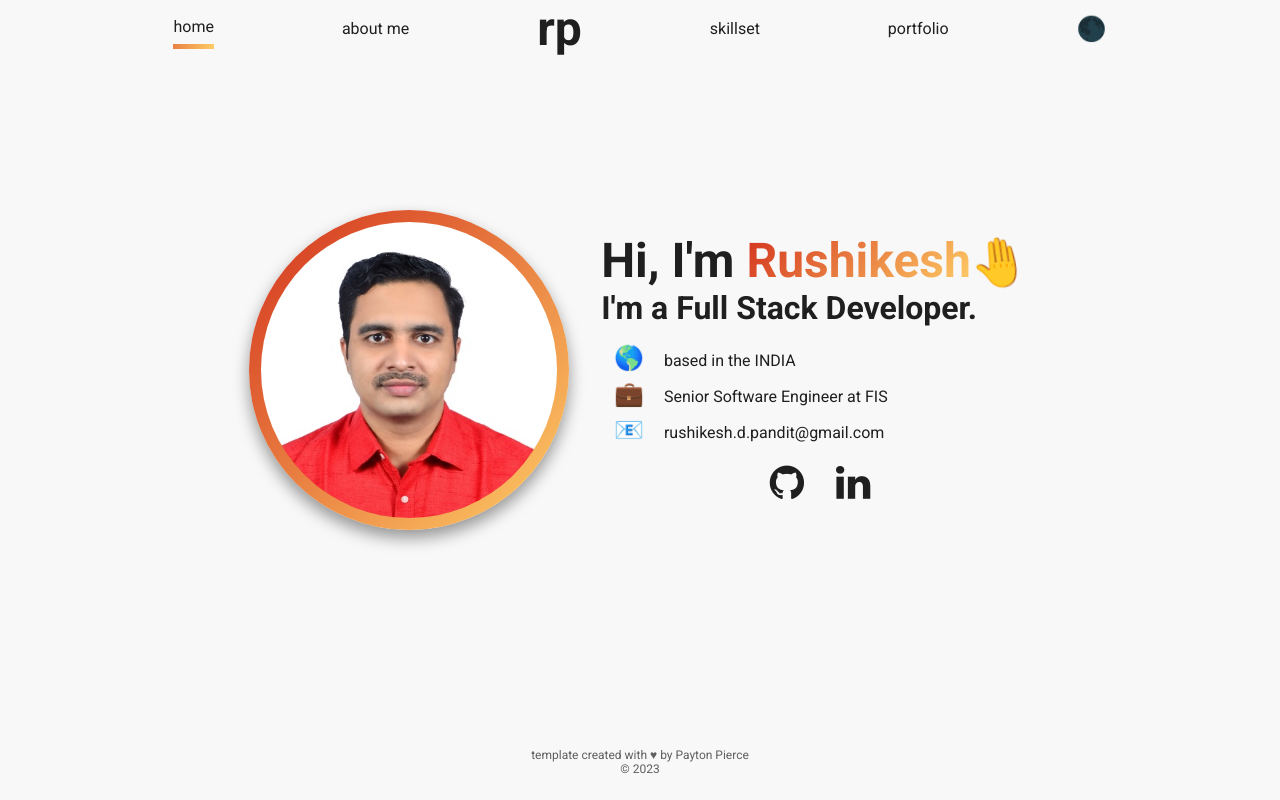
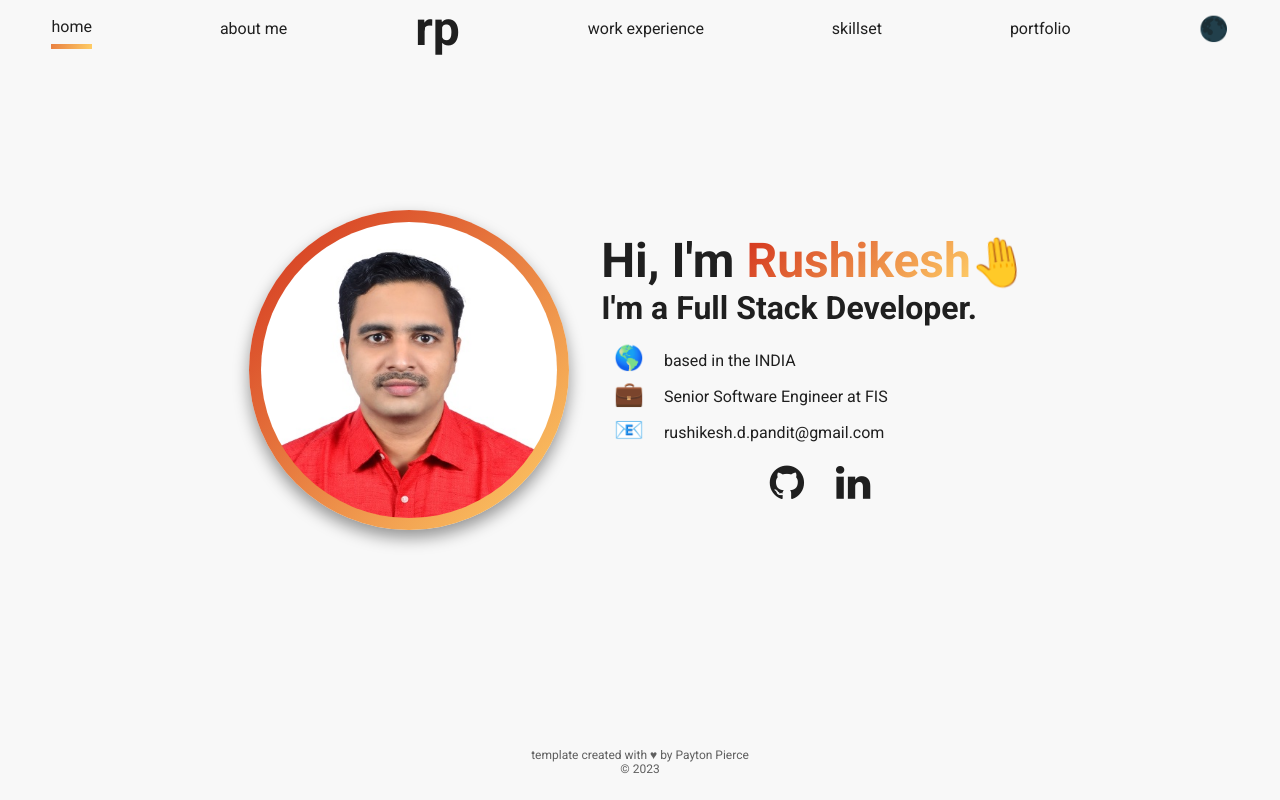
Before and after one commit to rushikeshpandit/my_portfolio, a React (Create React App) app: page / in a window 1280 px wide. Built offline with nearby package versions, Linux system fonts and the light colour scheme; the HTML template or start-up script is replaced by a standard one.

Commit message:
Added work experience tab.

```diff
--- a/package.json
+++ b/package.json
@@ -20,13 +20,14 @@
     "react": "^17.0.2",
     "react-dom": "^17.0.2",
     "react-router-dom": "^6.3.0",
-    "react-scripts": "^5.0.1",
+    "react-scripts": "5.0.1",
+    "react-vertical-timeline-component": "3.6.0",
     "sass": "^1.54.5",
     "typescript": "^4.7.4"
   },
   "scripts": {
     "start": "react-scripts start",
-    "build": "react-scripts build",
+    "build": "react-scripts  build",
     "test": "react-scripts test",
     "eject": "react-scripts eject"
   },
--- a/src/components/BaseLayout.js
+++ b/src/components/BaseLayout.js
@@ -7,6 +7,7 @@ import Portfolio from "./portfolio/Portfolio";
 import Skillset from "./skillset/Skillset";
 import {Route, Routes} from "react-router-dom";
 import {Box, Grid} from "@mui/material";
+import Experience from './experience/Experience';
 
 export default function BaseLayout() {
    let [darkMode, setDarkMode] = useState(false);
@@ -41,6 +42,7 @@ export default function BaseLayout() {
                   <Route exact path={'/about'} element={<About/>}/>
                   <Route exact path={'/portfolio'} element={<Portfolio/>}/>
                   <Route exact path={'/skillset'} element={<Skillset/>}/>
+                  <Route exact path={'/experience'} element={<Experience/>}/>
                </Routes>
             </Grid>
             <Grid item>
--- a/src/components/Navbar.js
+++ b/src/components/Navbar.js
@@ -21,6 +21,11 @@ const links = [
         type: 'initials',
         to: '/',
         active: 'home'
+    },
+    {
+        name: 'Work Experience',
+        to: '/experience',
+        active: 'work experience'
     },
     {
         name: 'Skillset',
--- /dev/null
+++ b/src/components/experience/Experience.js
@@ -0,0 +1,90 @@
+import React from "react";
+import { info } from "../../info/Info";
+import {
+  VerticalTimeline,
+  VerticalTimelineElement,
+} from "react-vertical-timeline-component";
+import "react-vertical-timeline-component/style.min.css";
+import colors from '../../variables.modules.scss';
+
+export default function Experience() {
+  const experiences = info.experience;
+
+  function experienceTimeline() {
+    return (
+      <>
+        {experiences.map((experience, index) => {
+          switch (experience.isWork) {
+            case true:
+              return (
+                <VerticalTimelineElement
+                  className="vertical-timeline-element--work"
+                  contentStyle={{
+                    background: "rgb(33, 150, 243)",
+                    color: "#fff",
+                  }}
+                  contentArrowStyle={{
+                    borderRight: "7px solid  rgb(33, 150, 243)",
+                  }}
+                  date={experience.duration}
+                  iconStyle={{ background: "rgb(33, 150, 243)", color: "#fff" }}
+                  // icon={<WorkIcon />}
+                >
+                  <h3 className="vertical-timeline-element-title">
+                    {experience.company}{" "}
+                  </h3>
+                  <h3 className="vertical-timeline-element-title">
+                    {experience.designation}
+                  </h3>
+                  <h4 className="vertical-timeline-element-subtitle">
+                    {experience.location}
+                  </h4>
+                  <p>{experience.role}</p>
+                  {experience.achievement && (
+                    <p>
+                      {experience.achievement}
+                    </p>
+                  )}
+                </VerticalTimelineElement>
+              );
+
+            default:
+              return (
+                <VerticalTimelineElement
+                  className="vertical-timeline-element--education"
+                  contentStyle={{
+                    background: "rgb(33, 150, 243)",
+                    color: "#fff",
+                  }}
+                  contentArrowStyle={{
+                    borderRight: "7px solid  rgb(33, 150, 243)",
+                  }}
+                  date={experience.duration}
+                  iconStyle={{ background: "rgb(33, 150, 243)", color: "#fff" }}
+                  // icon={<WorkIcon />}
+                >
+                  <h3 className="vertical-timeline-element-title">
+                    {experience.degree}{" "}
+                  </h3>
+                  <h3 className="vertical-timeline-element-title">
+                    {experience.college}
+                  </h3>
+                  <h4 className="vertical-timeline-element-subtitle">
+                    {experience.university}
+                  </h4>
+                  <p>{experience.role}</p>
+                  {experience.achievement && (
+                    <p>
+                      {experience.achievement}
+                    </p>
+                  )}
+                </VerticalTimelineElement>
+              );
+          }
+        })}
+      </>
+    );
+  }
+
+  return <VerticalTimeline>{experienceTimeline()}</VerticalTimeline>;
+}
--- a/src/info/Info.js
+++ b/src/info/Info.js
@@ -62,7 +62,7 @@ export const info = {
     bio: "I am a Computer Application post graduate with strong programming skills. \n\nHas been working in Mobile Application development since last 7+ years. \n\nExtensive experience in building complex UI using Swift, SwiftUI, React Native. \n\nHaving sound knowledge of CirecleCI, Bitrise and Fastlane. \n\nWorked on 10+ iOS apps and 5+ React Native applications which includes multiple domains such as Banking, Social media, Messaging etc. \n\nAlso having sound knowledge of applications end to end life cycle as well as app deployment. \n\nI enjoy to learn new technology. You should hire me!",
     skills:
         {
-            proficientWith: ['javascript', 'react', 'GIT', 'react-native', 'Swift', 'CircleCI', 'Fastlane', 'CI/CD'],
+            proficientWith: ['javascript', 'react', 'GIT', 'react-native', 'Swift', 'CircleCI', 'Fastlane', 'CI/CD','Firebase', 'Push Notification'],
             exposedTo: ['nodejs', 'Spring Boot', 'SwiftUI', 'Flutter']
         }
     ,
@@ -113,5 +113,77 @@ export const info = {
         //     source: "https://github.com/paytonjewell",
         //     image: mock5
         // }
+    ],
+    experience: [
+        {
+            company:'FIS Global',
+            designation: 'Senior Software Engineer',
+            location: 'Bangalore',
+            duration: 'Sept-2021 - Present',
+            role: 'Working as individual contributor to 4+ applications written in React Native specific for Banking domain, Learning Flutter and Spring Boot',
+            achievement: '',
+            isWork: true
+        },
+        {
+            company: 'Include Technology',
+            designation: 'iOS Engineer',
+            location:'Pune',
+            duration:'March 2021 - Sept 2021',
+            role: 'Worked on 2 apps written in SwiftUI',
+            achievement: '',
+            isWork: true
+        },
+        {
+            company: 'MJB Technology',
+            designation: 'Software Engineer',
+            location: 'Pune',
+            duration:'Feb 2020 - Feb 2021',
+            role: 'Handled team of 4 peoples, Contributed to multiples projects written in React Native',
+            achievement: 'Got an Magnificient Multitasker award for contributing to multiple projects',
+            isWork: true
+        },
+        {
+            company: 'Destek Infololutions',
+            designation:'Associate Manager - iOS Development',
+            location:'Pune',
+            duration:'May 2019 - Jan 2020',
+            role: 'Handled team of 8 people for iOS Development, Mentored 2 interns, Learned React native.',
+            achievement: '',
+            isWork: true
+        },
+        {
+            company: 'Include Technology',
+            designation: 'iOS Engineer',
+            location:'Pune',
+            duration: 'March 2016 - April 2019',
+            role: 'Got an experience with Swift language, Worked on 8+ applications such as Messaging applications, Todo list, e-commerce applications.',
+            achievement: '',
+            isWork: true
+        },
+        {
+            company:'Mindstix Software Pvt. Ltd.',
+            designation:'Accelerated Intern',
+            location:'Pune',
+            duration:'Sept 2015 - Feb 2016',
+            role: 'Started career with iOS, Worked on iPad application for an e-commerce application written in Objective C.',
+            achievement: '',
+            isWork: true
+        },
+        {
+            degree: 'Master in Computer Application',
+            college: 'P.V.G.\'s College of Science',
+            university: 'Pune University',
+            duration: '2012 - 2015',
+            achievement: 'Elected as Class Representative for consecutive 3 years also worked as General Secretary for an year.',
+            isWork : false
+        },
+        {
+            degree: 'Bachelor of Computer Science ',
+            college: 'P.V.G.\'s College of Science',
+            university: 'Pune University',
+            duration: '2009 - 2012',
+            achievement: 'Elected as Class Representative for consecutive 3 years',
+            isWork : false
+        }
     ]
 }
```
